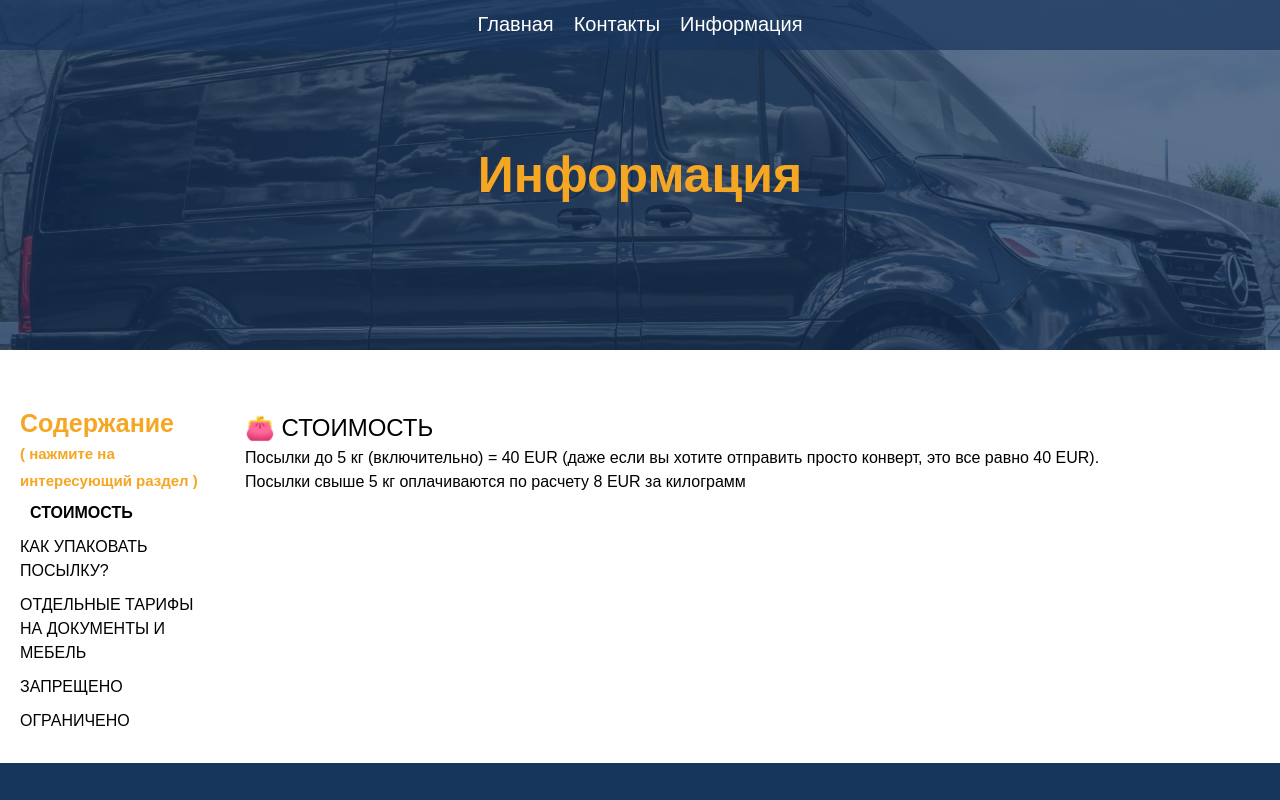
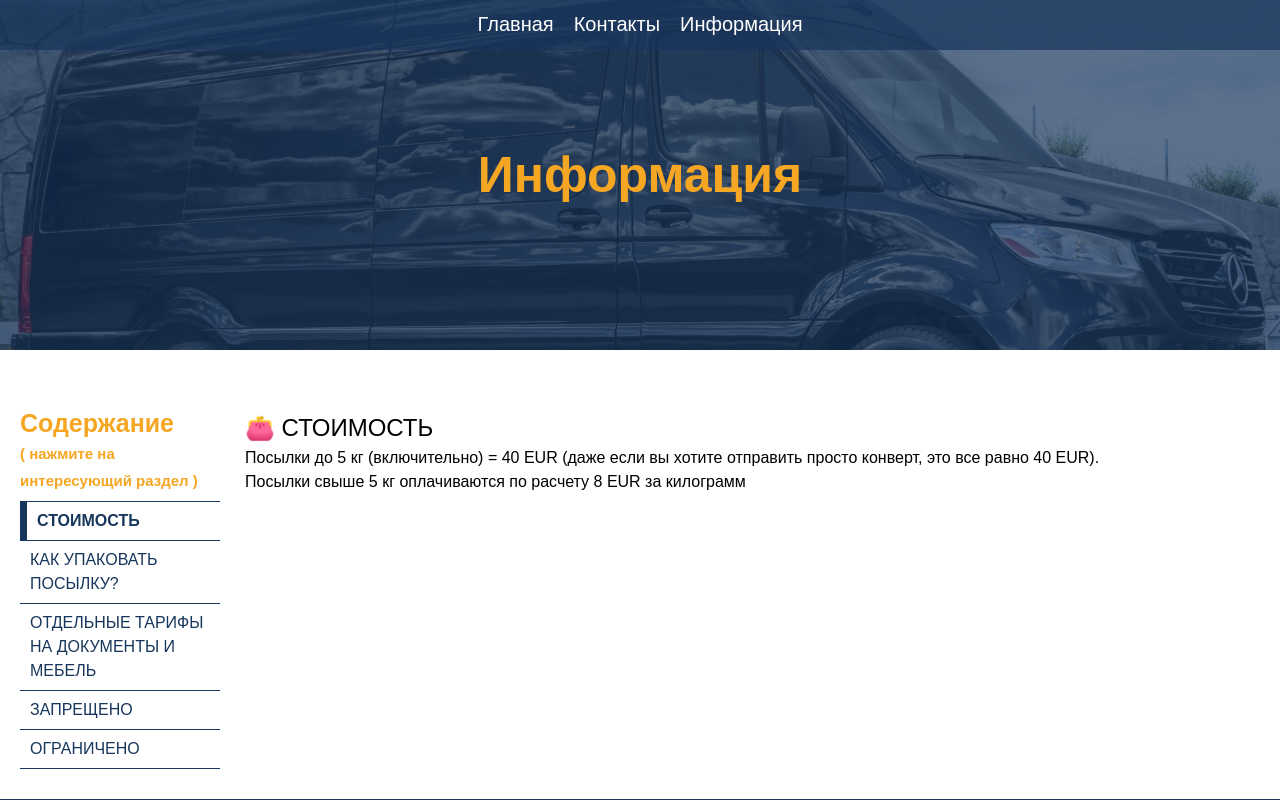
Before and after one commit to The-MD-Style/rus-trans, a Next.js app: page /info in a window 1280 px wide. Shown: the top 800 px of the page. Built offline with nearby package versions, Linux system fonts and the light colour scheme.

Commit message:
feat(info page): menu upgrade

```diff
--- a/src/view/Info/Info.module.scss
+++ b/src/view/Info/Info.module.scss
@@ -53,12 +53,14 @@
           @media screen and (max-width:700px) {
             max-width: max-content;
           }
+
           .menu-head{
             margin-bottom: 10px;
             font-weight: 600;
             font-size: 25px;
             line-height: 27px;
-            color: rgb(245, 166, 35);;
+            color: rgb(245, 166, 35);
+
             .click{
               font-size: 15px;
               line-height: 15px;
@@ -66,31 +68,34 @@
           }
 
           .info-menu{
+            border-top: 1px solid rgb(23, 54, 92) !important;
             list-style: none;
             padding: 0;
             display: flex;
             flex-direction: column;
-            gap:10px;
 
             li{
+              border-bottom: 1px solid rgb(23, 54, 92) !important;
+              padding: 7px 0  7px 10px;
+              color:rgb(23, 54, 92);
+              background: transparent;
+              transition: 0.1s;
               cursor: pointer;
-              transition: 0.2s;
 
               &:hover{
-                padding-left:10px;
                 font-weight: bold;
+                border-left: 7px solid rgb(23, 54, 92);
               }
             }
           }
 
           .activeMenu{
-            padding-left:10px;
             font-weight: bold;
+            border-left: 7px solid rgb(23, 54, 92) !important;
           }
         }
 
         .info-block{
-
             .title{
                 font-weight: 500;
                 font-size: 24px;
--- a/src/view/Info/Info.view.tsx
+++ b/src/view/Info/Info.view.tsx
@@ -93,7 +93,7 @@ const InfoView = (props: Props) => {
             </span>
           </p>
           <ul className={classes["info-menu"]}>
-            {menu.map((item) => (
+            {menu.map((item, index: number) => (
               <li
                 key={item.id}
                 className={`${
```
